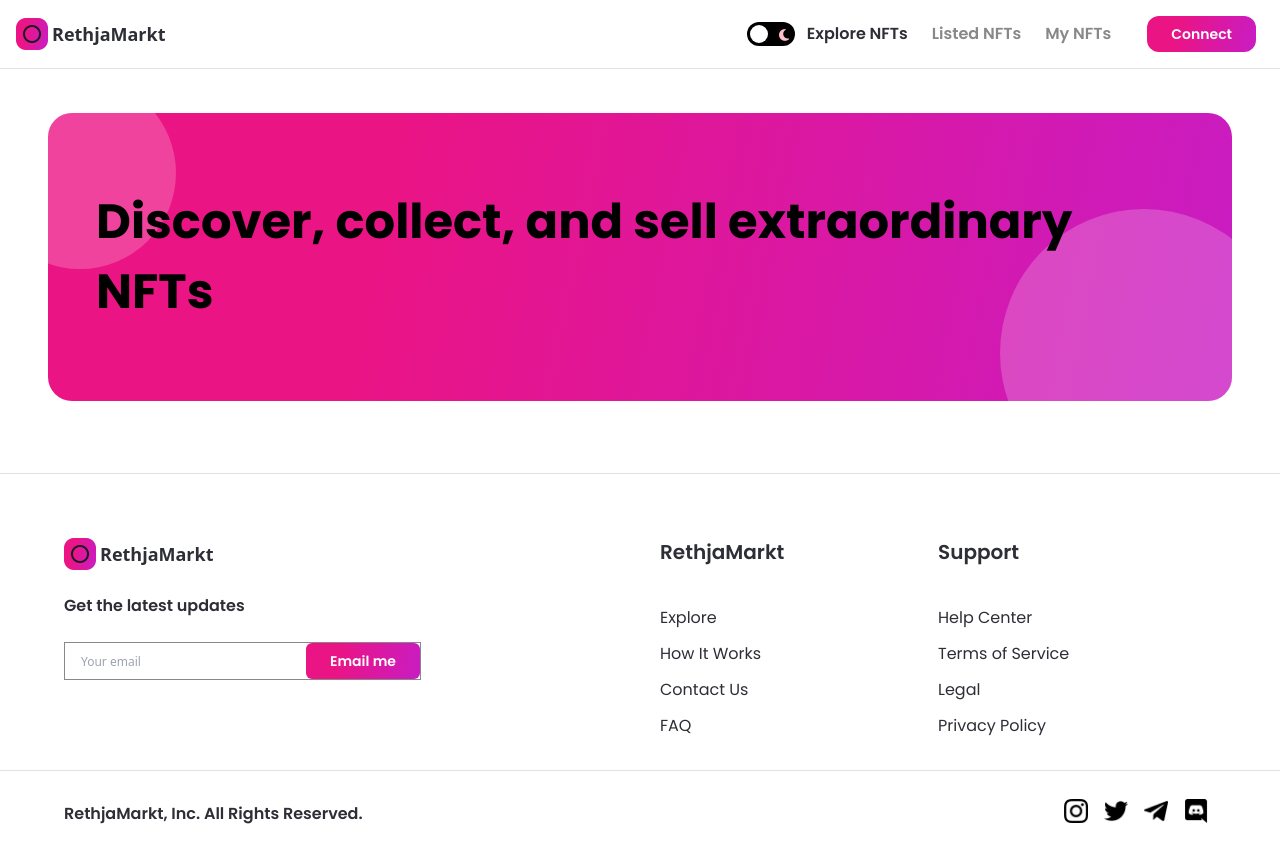
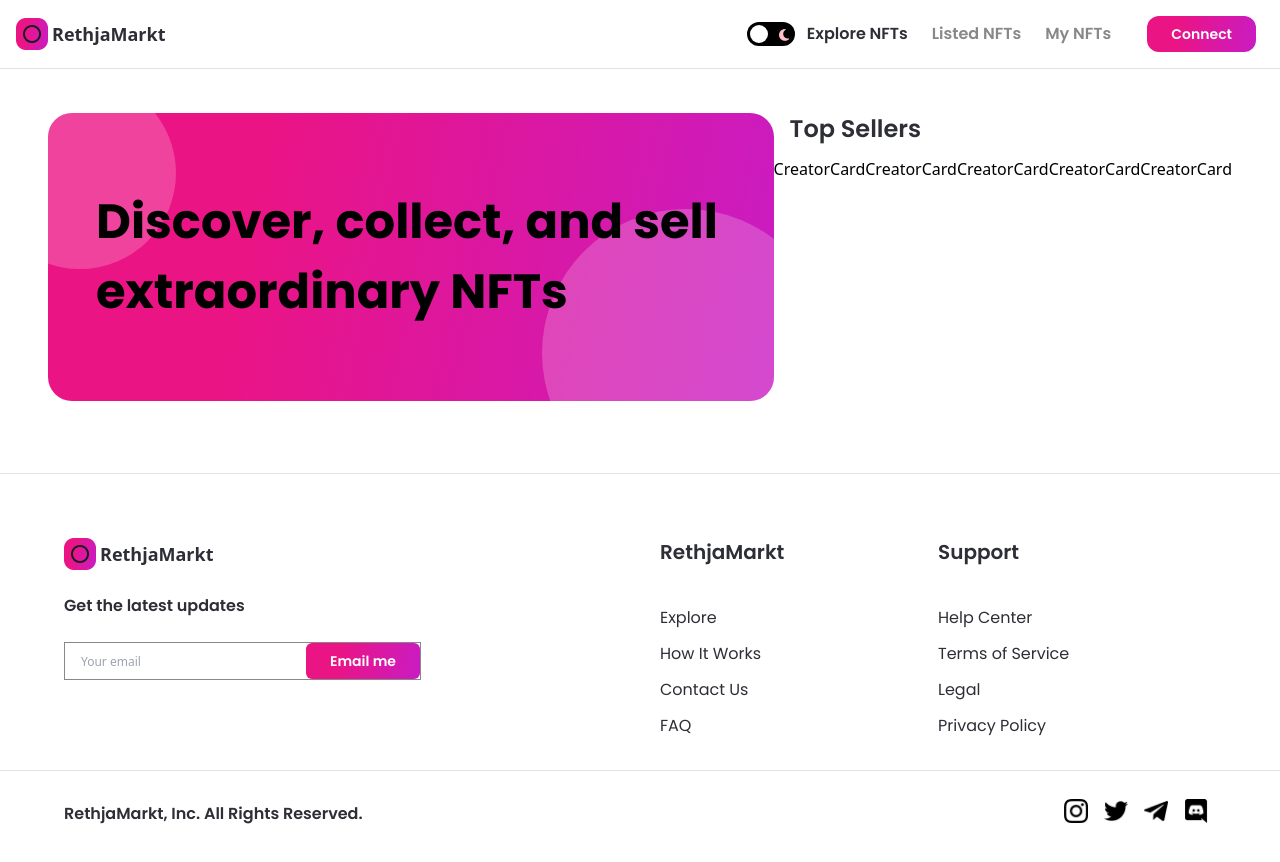
Before and after one commit to utkucm/nft-marketplace, a Next.js app: page / in a window 1280 px wide. Shown: the top 862 px of the page. Built offline with nearby package versions, Linux system fonts and the light colour scheme.

Commit message:
Added CreatorCard component

```diff
--- /dev/null
+++ b/src/components/CreatorCard.tsx
@@ -0,0 +1,3 @@
+export const CreatorCard = () => {
+  return <div>CreatorCard</div>;
+};
--- a/src/components/index.ts
+++ b/src/components/index.ts
@@ -2,4 +2,5 @@
 export { Footer } from './Footer';
 export { Button } from './Button';
 export { Banner } from './Banner';
+export { CreatorCard } from './CreatorCard';
 export { Logo } from './Logo';
--- a/src/pages/index.tsx
+++ b/src/pages/index.tsx
@@ -1,8 +1,12 @@
 import type { NextPage } from 'next';
+import { useState, useEffect, useRef } from 'react';
 
-import { Banner } from '@components';
+import { Banner, CreatorCard } from '@components';
 
 const Home: NextPage = () => {
+  const parentRef = useRef<HTMLDivElement>(null);
+  const scrollRef = useRef<HTMLDivElement>(null);
+
   return (
     <div className="flex justify-center sm:px-4 p-12">
       <div className="w-full minmd:w-4/5">
@@ -12,6 +16,18 @@
           label="Discover, collect, and sell extraordinary NFTs"
         />
       </div>
+      <div>
+        <h1 className="font-poppins dark:text-white text-nft-black-1 text-2xl minlg:text-4xl font-semibold ml-4 xs:ml-0">
+          Top Sellers
+        </h1>
+        <div className="relative flex-1 max-w-full flex mt-3" ref={parentRef}>
+          <div className="flex flex-row w-max overflow-x-scroll no-scrollbar select-none" ref={scrollRef}>
+            {[6, 7, 8, 9, 10].map((i) => (
+              <CreatorCard key={`creator-${i}`} />
+            ))}
+          </div>
+        </div>
+      </div>
     </div>
   );
 };
```
